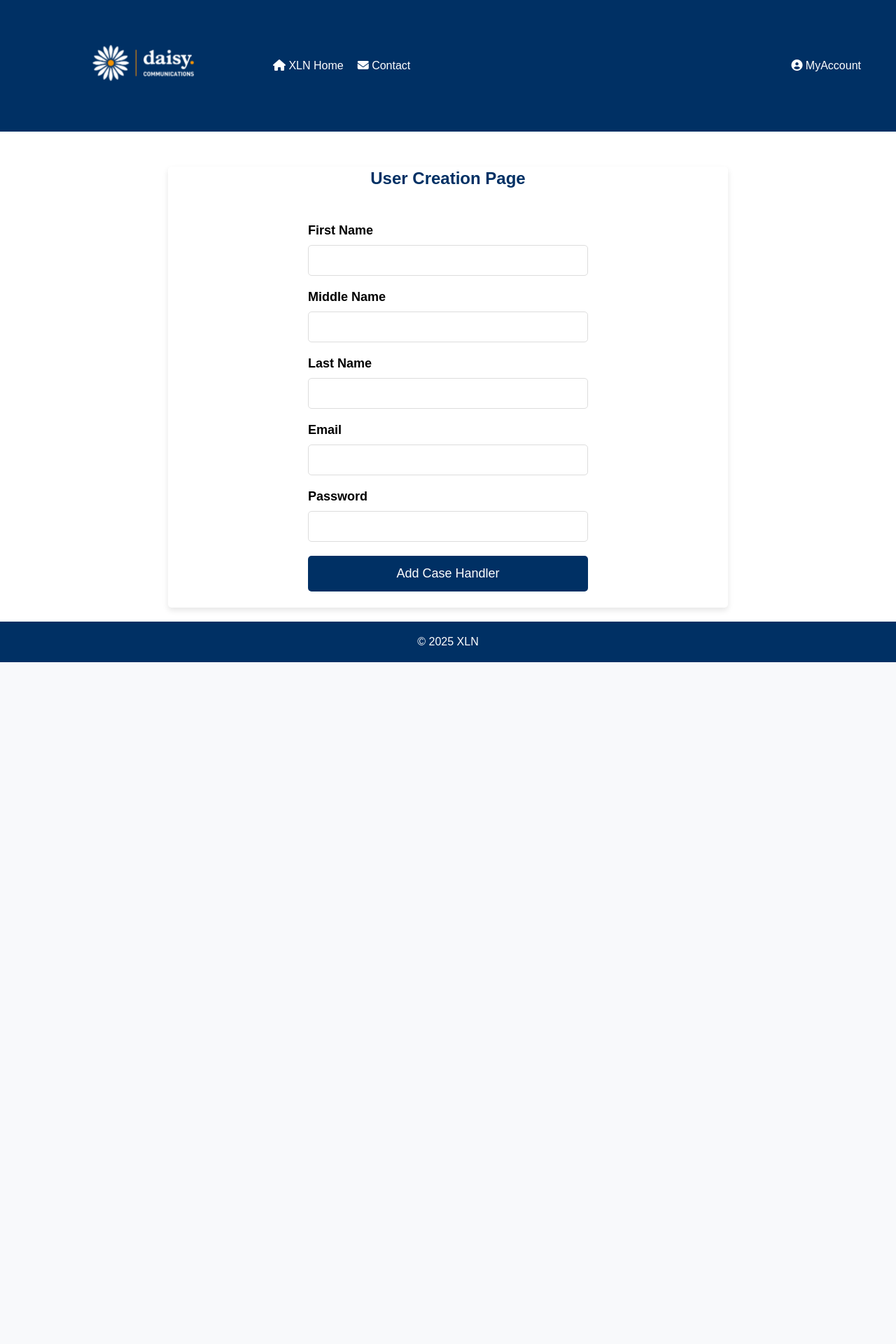
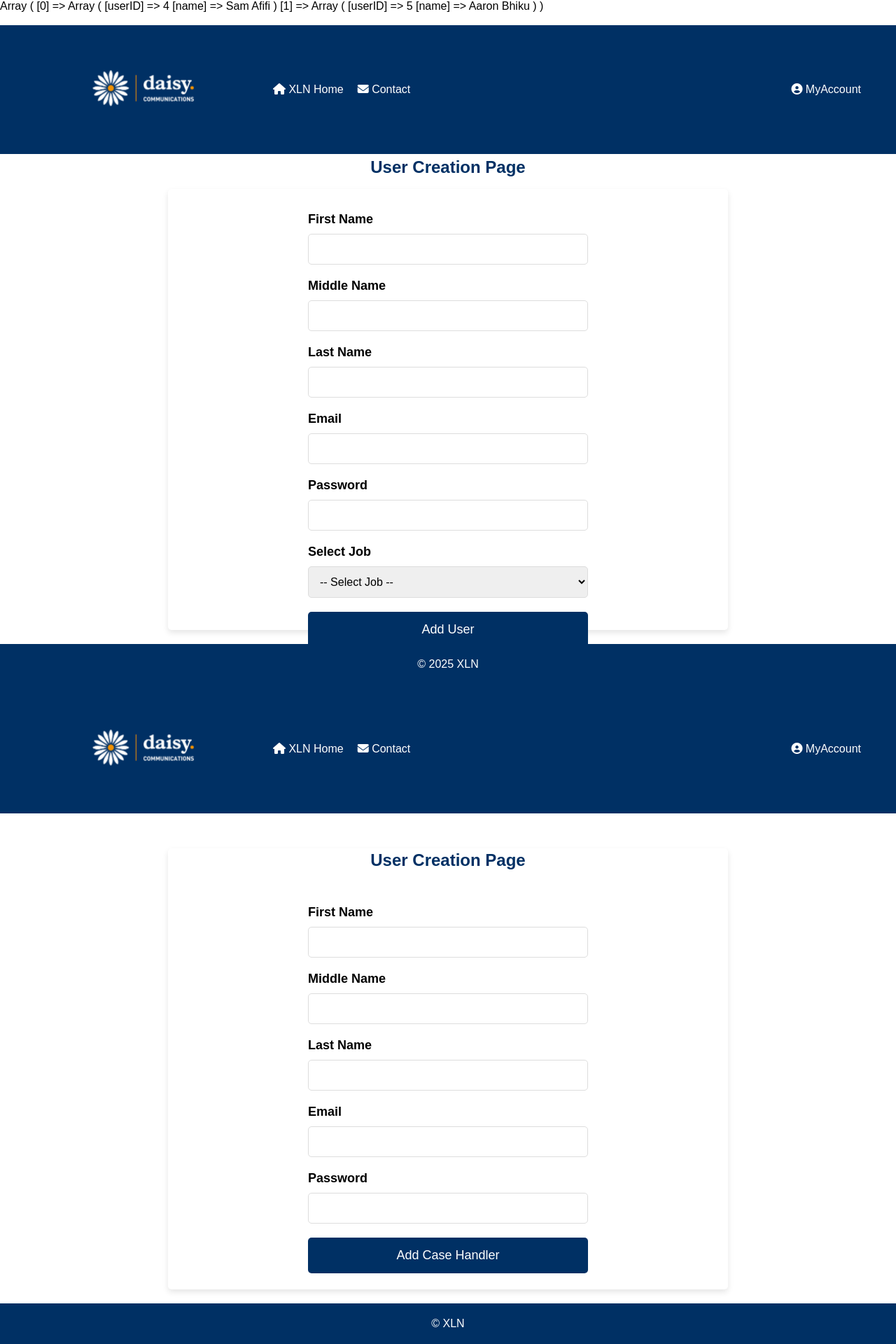
Before and after one commit to maxhermon/XLN2, a PHP site: page /XLN2/php/UserCreation.php in a window 1280 px wide. Shown: the whole page at 70% size. Before the commit the page ends 946 px from the top, so only its background shows below. Run offline with PHP 8.4, Linux system fonts and the light colour scheme; the visitor is signed in with stand-in values (Sample User, id 1); data comes from the database, SQL or seed files in the repository.

Commit message:
user creation fixes
needs styling

```diff
--- a/php/UserCreation.php
+++ b/php/UserCreation.php
@@ -1,6 +1,6 @@
 <?php
 session_start();
-if (!isset($_SESSION['userID']) || $_SESSION['jobID'] != 2) {
+if (!isset($_SESSION['userID']) || $_SESSION['jobID'] != 2) { //if not admin
     header("Location: LoginPage.php");
     exit;
 }
@@ -11,18 +11,16 @@
 
 if (isset($_POST['addCaseHandler'])) {
 
-
-
-
     $fName = $_POST['fName'] ?? null;
     $mName = $_POST['mName'] ?? null;
     $lName = $_POST['lName']     ?? null;
     $email = $_POST['email']       ?? null;
     $password = $_POST['password'] ?? null;
+    $managerID = isset($_POST['managerID']) ? $_POST['managerID'] : NULL;
 
     $hashedPassword = password_hash($password, PASSWORD_DEFAULT);
 
-    $sql = "INSERT into users (fName, mName, lName, email, password, jobID)
+    $sql = "INSERT into users (fName, mName, lName, email, password, jobID, managerID)
     VALUES (:fName, :mName, :lName, :email, :password, :jobID)";
 
     $stmt = $db->prepare($sql);
@@ -33,6 +31,7 @@
     $stmt->bindValue(':email', $email, SQLITE3_TEXT);
     $stmt->bindValue(':password', $hashedPassword, SQLITE3_TEXT);
     $stmt->bindValue(':jobID', 1, SQLITE3_INTEGER);
+    $stmt->bindValue(':managerID', $managerID, SQLITE3_INTEGER);
 
     $stmt->execute();
 
@@ -40,10 +39,147 @@
 
     header('Location: UserCreated.php');
     exit;
-}
+}else{
+    $sql = "SELECT jobID, job FROM jobs";
+    $stmt = $db->prepare($sql);
+    $result = $stmt->execute();
+    $jobs = [];
+    while ($row = $result->fetchArray(SQLITE3_ASSOC)) {
+        $jobs[] = [
+            'jobID' => $row['jobID'],
+            'job' => $row['job']
+        ];
+    }
+
+
+
+    $sql = "SELECT userID, fName || ' ' || lname AS name FROM users
+    WHERE jobID = 3;";
+    $stmt = $db->prepare($sql);
+    $result = $stmt->execute();
+    $managers = [];
+    while ($row = $result->fetchArray(SQLITE3_ASSOC)) {
+        $managers[] = [
+            'userID' => $row['userID'],
+            'name' => $row['name']
+        ];
+
+    }
+
+    print_r($managers); // Print all names as an array
+    echo "<br><br>";
+    }
 
 
 ?>
+
+
+
+<!DOCTYPE html>
+<html lang="en">
+
+<head>
+    <meta charset="UTF-8">
+    <meta name="viewport" content="width=device-width, initial-scale=1.0">
+    <title>View Case</title>
+
+    <link rel="stylesheet" href="../css/UserCreation.css">
+    <link
+    rel="stylesheet"
+    href="https://cdnjs.cloudflare.com/ajax/libs/font-awesome/6.2.1/css/all.min.css"
+  />
+
+</head>
+<body>
+    <header>
+        <a href="Homepage.php"><img class="logo" src="../xlnLogo.png" alt="XLN Logo"></a>
+        <nav>
+            <ul class="left-menu">
+                <li><a href="Homepage.php"><i class="fa-solid fa-house"></i> XLN Home</a></li>
+                <li><a href="../html/Contact.html"><i class="fa-solid fa-envelope"></i> Contact</a></li>
+            </ul>
+            <ul class="right-menu">
+                <li class="dropdown">
+                    <a href="javascript:void(0)" class="dropbtn"><i class="fa-solid fa-circle-user"></i> MyAccount</a>
+                    <div class="dropdown-content">
+                        <a href="ProfilePage.php">View Profile</a>
+                        <a href="logOut.php">Logout</a>
+                    </div>
+                </li>
+            </ul>
+        </nav>
+    </header>
+    <main>
+        <form action="UserCreation.php" method="POST">
+            <h2>User Creation Page</h2>
+
+
+            <label for="fName"><b>First Name</b></label>
+            <input type="text" id="fName" name="fName" required>
+            <label for="fName"><b>Middle Name</b></label>
+            <input type="text" id="mName" name="mName">
+            <label for="lName"><b>Last Name</b></label>
+            <input type="text" id="lName" name="lName" required>
+            <label for="email"><b>Email</b></label>
+            <input type="text" id="email" name="email" required>
+            <label for="password"><b>Password</b></label>
+            <input type="password" id="password" name="password" required>
+
+            <!-- create dropdown for job -->
+            <label for="job"><b>Select Job</b></label>
+            <select id="job" name="jobID" required onchange="toggleManagerDropdown()">
+                <option value="">-- Select Job --</option>
+                <?php foreach ($jobs as $job): ?>
+                    <option value="<?= htmlspecialchars($job['jobID']) ?>">
+                        <?= htmlspecialchars($job['job']) ?>
+                    </option>
+                <?php endforeach; ?>
+            </select>
+
+            <!-- create dropdown for manager -->
+            <div id="manager-container" style="display: none;">
+                <label for="manager"><b>Select Manager</b></label>
+                <select id="manager" name="managerID">
+                    <option value="">-- Select Manager --</option>
+                    <?php foreach ($managers as $manager): ?>
+                        <option value="<?= htmlspecialchars($manager['userID']) ?>">
+                            <?= htmlspecialchars($manager['name']) ?>
+                        </option>
+                    <?php endforeach;?>
+                </select>
+            </div>
+
+            <button type="submit" name="addCaseHandler">Add User</button>
+        </form>
+    </main>
+    <footer>
+        <p>&copy; <span id="year"></span> XLN</p>
+    </footer>
+</body>
+<script>
+    document.getElementById("year").innerHTML = new Date().getFullYear();
+</script>
+
+<script>
+//for hiding/showing the maganger drowdown
+function toggleManagerDropdown() {
+    let jobDropdown = document.getElementById("job");
+    let managerContainer = document.getElementById("manager-container");
+    let managerSelect = document.getElementById("manager");
+
+    let requiresManagerJobID = "1"; // Ensure it's a string for correct comparison
+
+    if (jobDropdown.value === requiresManagerJobID) {
+        managerContainer.style.display = "block";
+        managerSelect.removeAttribute("disabled"); // Enable manager dropdown
+    } else {
+        managerContainer.style.display = "none";
+        managerSelect.setAttribute("disabled", "disabled"); // Disable manager dropdown
+    }
+}
+</script>
+
+</html>
 
 
 
@@ -94,6 +230,10 @@
             <input type="text" id="email" name="email" required>
             <label for="password"><b>Password</b></label>
             <input type="password" id="password" name="password" required>
+            <!-- create dropdown for managerID -->
+
+
+
             <button type="submit" name="addCaseHandler">Add Case Handler</button>
         </form>
     </main>
```
